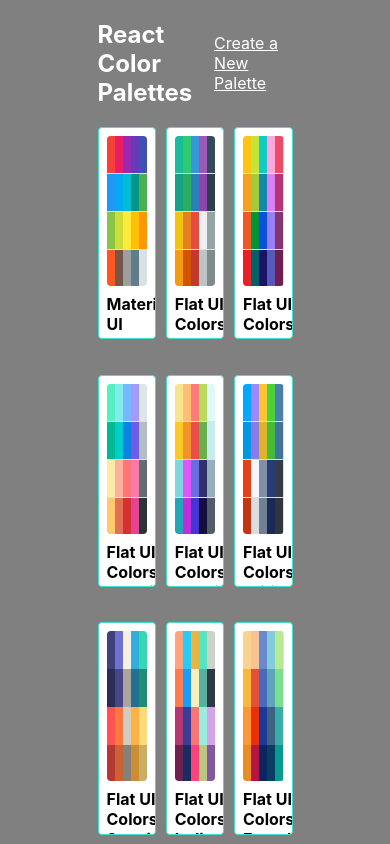
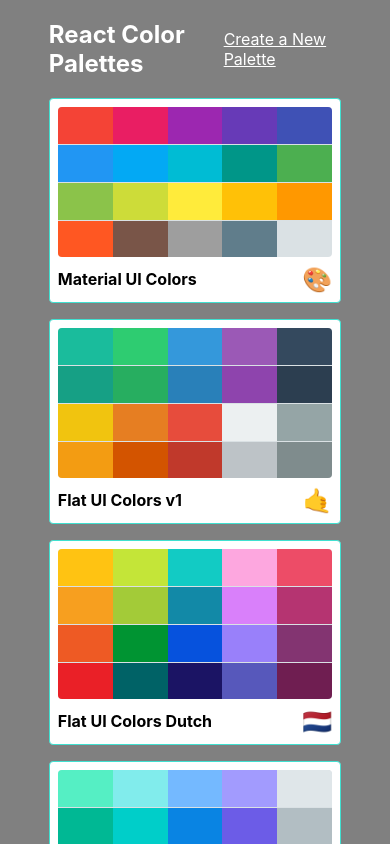
Before and after one commit to yunshine/React-Color-Palettes, a React (Create React App) app: page / in a window 390 px wide. Shown: the top 844 px of the page. Built offline with nearby package versions, Linux system fonts and the light colour scheme.

Commit message:
Palette list is responsive

```diff
--- a/src/styles/PaletteListStyles.js
+++ b/src/styles/PaletteListStyles.js
@@ -1,4 +1,5 @@
 // import { withTheme, withStyles } from "@material-ui/styles";
+import sizes from "./sizes";
 
 export default {
   root: {
@@ -14,6 +15,12 @@ export default {
     alignItems: "flex-start",
     flexDirection: "column",
     flexWrap: "wrap",
+    [sizes.down("xl")]: {
+      width: "80%",
+    },
+    [sizes.down("xs")]: {
+      width: "75%",
+    },
   },
   nav: {
     display: "flex",
@@ -30,6 +37,13 @@ export default {
     width: "100%",
     display: "grid",
     gridTemplateColumns: "repeat(3, 30%)",
-    gridGap: "5%",
+    gridGap: "2.5rem",
+    [sizes.down("md")]: {
+      gridTemplateColumns: "repeat(2, 50%)",
+    },
+    [sizes.down("xs")]: {
+      gridTemplateColumns: "repeat(1, 100%)",
+      gridGap: "1rem",
+    },
   },
 };
```
